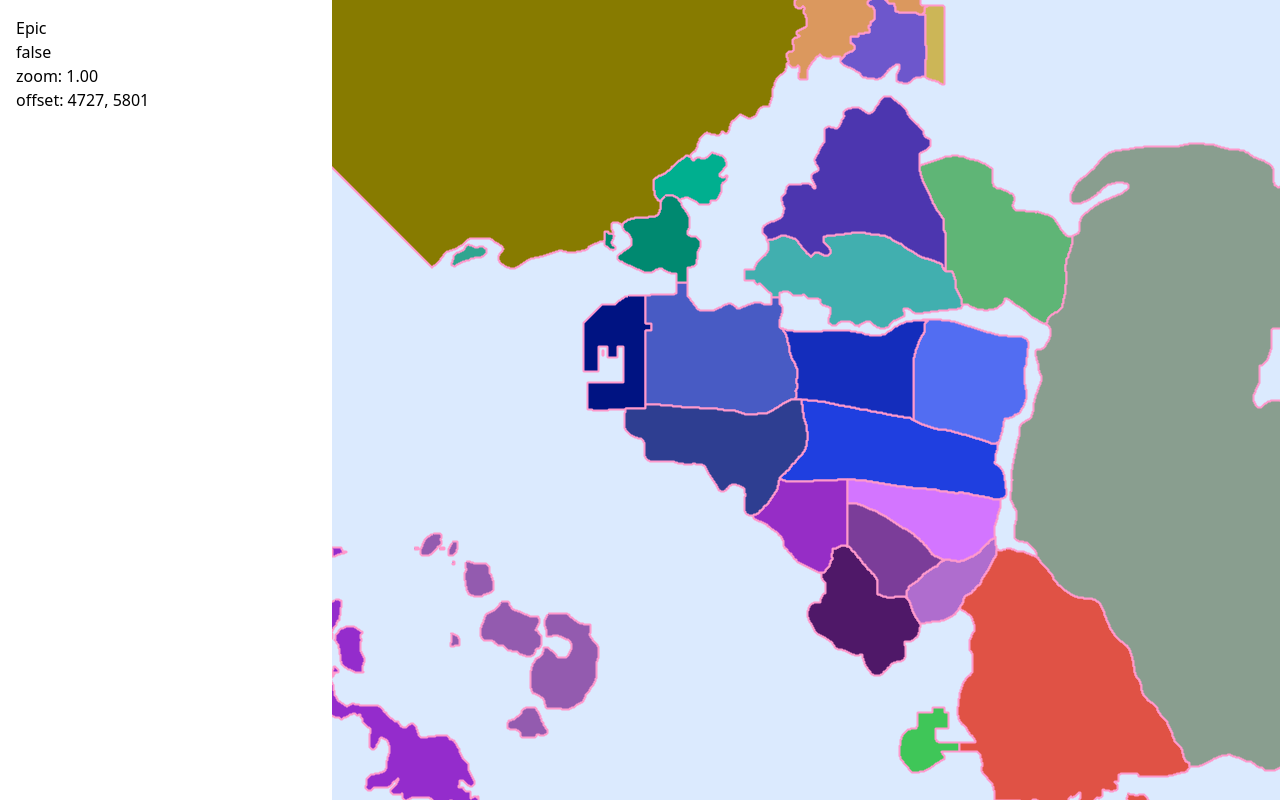
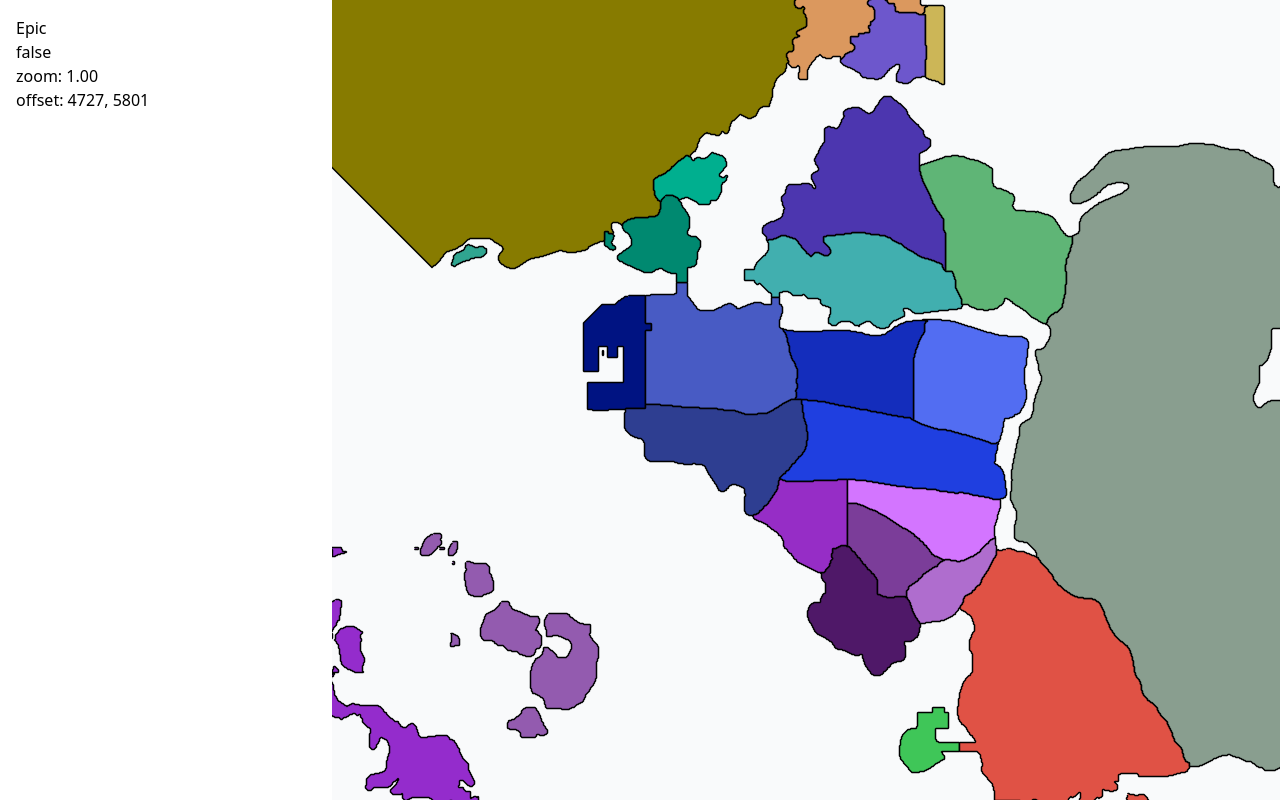
Before and after one commit to SeriousGuy888/HATA-Spinoff-Game, a SvelteKit app: page / in a window 1280 px wide. Built offline with nearby package versions, Linux system fonts and the light colour scheme.

Commit message:
tweak tile rendering

```diff
--- a/src/routes/TileRenderer.svelte
+++ b/src/routes/TileRenderer.svelte
@@ -21,7 +21,7 @@
 </script>
 
 <svg
-	class="absolute inset-0 bg-blue-100"
+	class="absolute inset-0 bg-gray-50"
 	viewBox={`0 0 ${MAP_DIMENSIONS.width} ${MAP_DIMENSIONS.height}`}
 	role="none"
 >
@@ -29,8 +29,9 @@
 		<path
 			d={polygonListToPath(region.polygons)}
 			style:fill={"#" + id}
-			style:stroke="#f9c"
-			style:stroke-width="2"
+			style:stroke="#000"
+			stroke-linejoin="round"
+			style:stroke-width="1.5"
 			class="cursor-pointer outline-0"
 			role="button"
 			tabindex="0"
```
